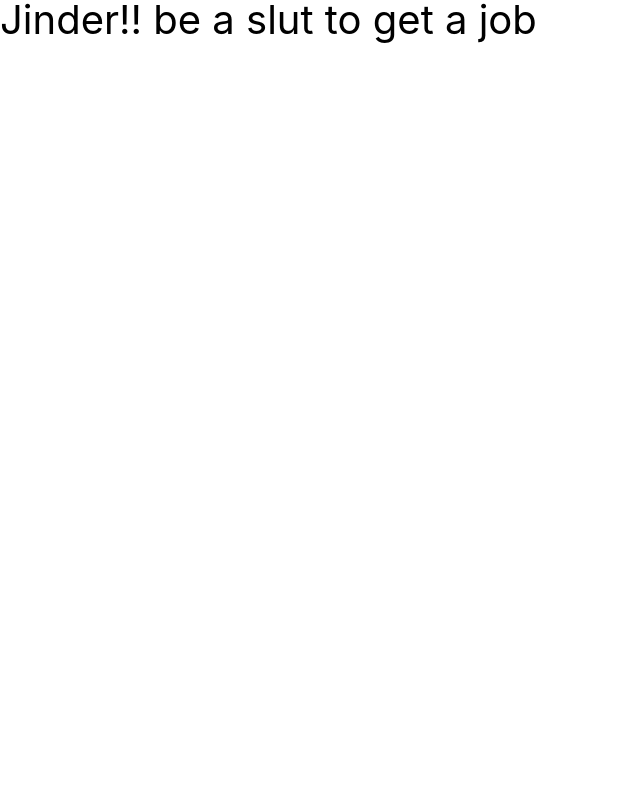
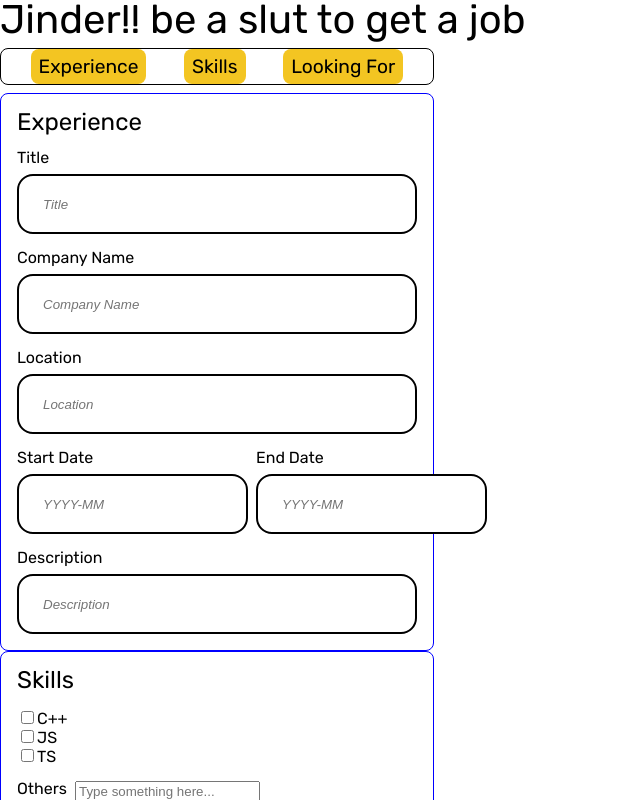
Before and after one commit to karenplanas/jinder, a React (Create React App) app in the folder client/: page /job-seeker-profile/edit in a window 1280 px wide. Shown: the top 800 px of the page, without its empty margins (0-640 px from the left). Built offline with nearby package versions, Linux system fonts and the light colour scheme.

Commit message:
feat: add custom input component and styles

```diff
--- a/client/package.json
+++ b/client/package.json
@@ -10,6 +10,7 @@
     "@types/node": "^16.11.26",
     "@types/react": "^17.0.40",
     "@types/react-dom": "^17.0.13",
+    "clsx": "^1.1.1",
     "react": "^17.0.2",
     "react-dom": "^17.0.2",
     "react-hook-form": "^7.28.0",
--- a/client/public/index.html
+++ b/client/public/index.html
@@ -7,8 +7,11 @@
     <meta name="theme-color" content="#000000" />
     <meta
       name="description"
-      content="Web site created using create-react-app"
+      content="Web site to find and apply to jobs"
     />
+    <link rel="preconnect" href="https://fonts.googleapis.com">
+    <link rel="preconnect" href="https://fonts.gstatic.com" crossorigin>
+    <link href="https://fonts.googleapis.com/css2?family=Rubik:ital,wght@0,300;0,400;0,500;0,600;1,300&display=swap" rel="stylesheet">
     <link rel="apple-touch-icon" href="%PUBLIC_URL%/logo192.png" />
     <!--
       manifest.json provides metadata used when your web app is installed on a
@@ -24,7 +27,7 @@
       work correctly both with client-side routing and a non-root public URL.
       Learn how to configure a non-root public URL by running `npm run build`.
     -->
-    <title>React App</title>
+    <title>Jinder</title>
   </head>
   <body>
     <noscript>You need to enable JavaScript to run this app.</noscript>
--- a/client/src/App.tsx
+++ b/client/src/App.tsx
@@ -9,8 +9,8 @@
     <BrowserRouter>
       <h1> Jinder!! be a slut to get a job </h1>
       <Routes>
-          <Route path="/CreateJobPosition" element={<CreateJobOffer />} />
-          <Route path="/JobSeekerProfile" element={<CreateJobSeekerProfile />} />
+          <Route path="/job-position/edit" element={<CreateJobOffer />} />
+          <Route path="/job-seeker-profile/edit" element={<CreateJobSeekerProfile />} />
       </Routes>
     </BrowserRouter>
   );
--- a/client/src/components/CreateJobSeekerProfile/CreateJobSeekerProfile.css
+++ b/client/src/components/CreateJobSeekerProfile/CreateJobSeekerProfile.css
@@ -8,11 +8,15 @@
   gap: 16px;
 }
 
+.dates {
+  display: flex;
+  gap: 8px;
+}
+
 .Skills-checks .LookingFor-checks{
   display: flex;
   gap: 16px;
 }
-
 
 .CreateJobSeekerProfile-LookingFor {
   display: flex;
--- a/client/src/components/CreateJobSeekerProfile/CreateJobSeekerProfile.tsx
+++ b/client/src/components/CreateJobSeekerProfile/CreateJobSeekerProfile.tsx
@@ -1,4 +1,5 @@
 import React from 'react'
+import { InputTextField } from '../InputTextField/InputTextField'
 import { ProfileTabsNav } from '../ProfileTabsNav/ProfileTabsNav'
 import './CreateJobSeekerProfile.css'
 
@@ -10,12 +11,14 @@
       <div>
         <div className='CreateJobSeekerProfile-Experience profile-sections'>
           <h3>Experience</h3>
-          <input placeholder='Title'/>
-          <input placeholder='Company Name'/>
-          <input placeholder='Location'/>
-          <input placeholder='Start Date'/>
-          <input placeholder='End Date'/>
-          <input placeholder='Job Description / Tasks performed'/>
+          <InputTextField placeholder='Title' name='title' label='Title'/>
+          <InputTextField placeholder='Company Name' name='company-name' label='Company Name'/>
+          <InputTextField placeholder='Location' name='location' label='Location'/>
+          <div className='dates'>
+            <InputTextField placeholder='YYYY-MM' name='start-date' label='Start Date' />
+            <InputTextField placeholder='YYYY-MM' name='end-date' label='End Date' />
+          </div>
+          <InputTextField placeholder='Description' name='description' label='Description' />
         </div>
         <div className='CreateJobSeekerProfile-Skills profile-sections'>
           <h3>Skills</h3>
--- /dev/null
+++ b/client/src/components/InputTextField/InputTextField.css
@@ -0,0 +1,13 @@
+.InputTextField {
+  display: flex;
+  flex-direction: column;
+  gap: 8px;
+}
+
+.InputTextField input {
+  padding: 16px 24px;
+  height: 24px;
+  border: solid 2px;
+  border-radius: 16px;
+  font-style: italic;
+}
--- /dev/null
+++ b/client/src/components/InputTextField/InputTextField.tsx
@@ -0,0 +1,29 @@
+import React from 'react'
+import clsx from 'clsx'
+import './InputTextField.css'
+// import { useFormContext } from 'react-hook-form';
+
+interface Props extends React.DetailedHTMLProps<React.InputHTMLAttributes<HTMLInputElement>, HTMLInputElement> {
+  label?: string;
+  placeholder?: string;
+  name?: string;
+  className?: string;
+  type?: string;
+}
+
+const InputTextField: React.FC<Props> = ({label, placeholder, name, className, type, ...props}) => {
+  // const { register } = useFormContext();
+  return (
+    <div className={clsx(className, 'InputTextField')}>
+      <label htmlFor={name}>{label}</label>
+      <input
+        {...props}
+        placeholder={placeholder}
+        name={name}
+        type={type}
+      />
+    </div>
+  )
+}
+
+export { InputTextField }
--- a/client/src/components/ProfileTabsNav/ProfileTabsNav.css
+++ b/client/src/components/ProfileTabsNav/ProfileTabsNav.css
@@ -1,9 +1,24 @@
 .ProfileTabsNav-container {
   display: flex;
-  justify-content: center;
+  justify-content: space-evenly;
   border: solid 1px  ;
   gap: 24px;
   border-radius: 8px;
-  padding: 8px 16px;
+  padding-left: 16px;
+  padding-right: 16px;
   max-width: 400px;
+  margin-top: 8px;
+  margin-bottom: 8px;
+
 }
+
+.tabs {
+  background-color: var(--CitrusWasp-color);
+  border-radius: 8px;
+  padding: 8px;
+  cursor: pointer;
+}
+
+.tabs h3 {
+  font-size: 1.2rem;
+}
--- a/client/src/components/ProfileTabsNav/ProfileTabsNav.tsx
+++ b/client/src/components/ProfileTabsNav/ProfileTabsNav.tsx
@@ -4,9 +4,9 @@
 const ProfileTabsNav: React.FC = () => {
   return (
     <div className='ProfileTabsNav-container'>
-      <div><h3>Experience</h3></div>
-      <div><h3>Skills</h3></div>
-      <div><h3>Looking For</h3></div>
+      <div className='tabs tabs-separator'><h3>Experience</h3></div>
+      <div className='tabs tabs-separator'><h3>Skills</h3></div>
+      <div className='tabs '><h3>Looking For</h3></div>
     </div>
   )
 }
--- a/client/src/index.css
+++ b/client/src/index.css
@@ -1,25 +1,13 @@
 :root {
-  --primary-color-0: #E6FFEF;
-  --primary-color-5: #39875d;
-  --primary-color: #296f4a;
-  --primary-color-dark: #133f28;
-  --alert-color: #AC2929;
-  --labels-text-color: #344054;
-  --borders-color: #D1CECE;
+  --Black: #1D1D1F;
+  --CitrusWasp-color: #F3C522;
+  --input-text-color: #7A7D84;
 }
 
 body {
-  margin: 0;
-  font-family: -apple-system, BlinkMacSystemFont, 'Segoe UI', 'Roboto', 'Oxygen',
-    'Ubuntu', 'Cantarell', 'Fira Sans', 'Droid Sans', 'Helvetica Neue',
-    sans-serif;
+  font-family: 'Rubik', sans-serif;
   -webkit-font-smoothing: antialiased;
   -moz-osx-font-smoothing: grayscale;
-}
-
-code {
-  font-family: source-code-pro, Menlo, Monaco, Consolas, 'Courier New',
-    monospace;
 }
 
 h1 {
@@ -33,3 +21,7 @@
 h3 {
   font-size: 1.5rem;
 }
+
+h4 {
+  font-size: 1.2rem;
+}
```
Also changed, not shown: client/public/manifest.json, 1 other file (tests, documents, lock files or other folders).
